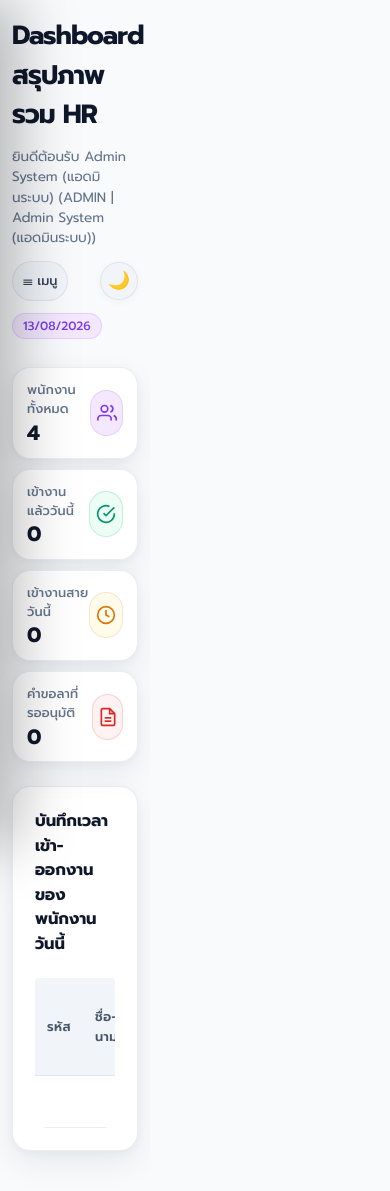
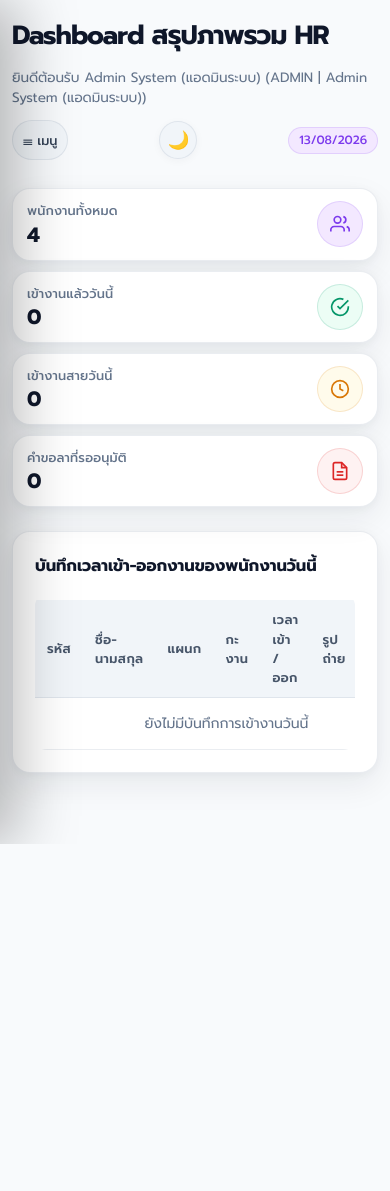
Before and after one commit to goomxxzaza123/hrgo, a PHP site: page /admin/dashboard.php in a window 390 px wide. After the commit the page ends 844 px from the top, so only its background shows below. Run offline with PHP 8.4, Linux system fonts and the light colour scheme; a user stored in the database is signed in; data comes from the database, SQL or seed files in the repository; data that the repository does not hold is empty; some libraries are stand-ins or nearby versions.

Commit message:
Fix mobile responsive layout distortion for admin dashboard (.admin-main max-width fix)

```diff
--- a/assets/css/admin.css
+++ b/assets/css/admin.css
@@ -122,9 +122,8 @@
   flex-grow: 1;
   padding: 24px 28px;
   width: calc(100% - 240px);
-  max-width: calc(100vw - 240px);
+  max-width: calc(100% - 240px);
   box-sizing: border-box;
-  overflow-x: hidden;
 }
 
 .admin-header {
@@ -266,6 +265,7 @@
     margin-left: 0 !important;
     padding: 16px 12px 24px 12px !important;
     width: 100% !important;
+    max-width: 100% !important;
     box-sizing: border-box !important;
   }
 
```
